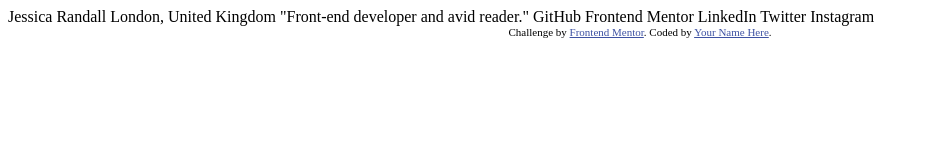
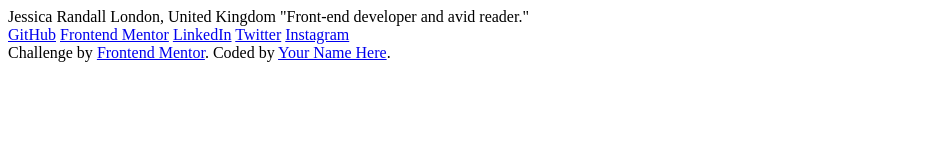
Before and after one commit to vitchet/fm-sociallinksprofile, a plain HTML site: page index.html in a window 1280 px wide. Shown: the whole page, without its empty margins (0-929 px from the left). Drawn offline with Linux system fonts and the light colour scheme.

Commit message:
Added html and starting css.

```diff
--- /dev/null
+++ b/css/style.css
@@ -0,0 +1,55 @@
+@font-face {
+    font-family: "Inter";
+    src: url("./fonts/Inter-VariableFont_slnt,wght");
+}
+
+/* || RESET */
+
+* {
+    margin: 0;
+    padding: 0;
+    box-sizing: border-box;
+}
+
+img {
+    display: block;
+    width: 100%;
+    height: auto;
+}
+
+/* || VARIABLES */
+
+:root {
+    /* Colors */
+    --white: hsl(0, 0%, 100%);
+    --grey: hsl(0, 0%, 20%);
+    --dark-grey: hsl(0, 0%, 12%);
+    --off-black: hsl(0, 0%, 8%);
+
+    /* Static Values */
+    /* Note that values are presented without units. */
+    --screen-width-base: 375;
+    --screen-width-min: 320;
+    --screen-width-max: 770;
+    --font-size-base: 14;
+
+    /* Calculated Values */
+    --font-size-min: calc(var(--screen-width-min) / var(--screen-width-base) * var(--font-size-base) * 1px);
+    --font-size-max: calc(var(--screen-width-max) / var(--screen-width-base) * var(--font-size-base) * 1px);
+    --font-size-val: calc(100vw / var(--screen-width-base) * var(--font-size-base));
+
+    --body-padding: 1.5rem;
+
+    --width-min: calc(((var(--screen-width-min) * 1px) - (var(--body-padding) * 2)));
+    --width-max: calc(((var(--screen-width-max) * 1px) - (var(--body-padding) * 2)));
+    --width-val: calc(100vw - (var(--body-padding) * 2));
+}
+
+.attribution {
+    font-size: 11px;
+    text-align: center;
+}
+
+.attribution a {
+    color: hsl(228, 45%, 44%);
+}
--- a/index.html
+++ b/index.html
@@ -1,8 +1,10 @@
 <!DOCTYPE html>
 <html lang="en">
+
 <head>
   <meta charset="UTF-8">
-  <meta name="viewport" content="width=device-width, initial-scale=1.0"> <!-- displays site properly based on user's device -->
+  <meta name="viewport" content="width=device-width, initial-scale=1.0">
+  <!-- displays site properly based on user's device -->
 
   <link rel="icon" type="image/png" sizes="32x32" href="./assets/images/favicon-32x32.png">
 
@@ -10,25 +12,32 @@
 
   <!-- Feel free to remove these styles or customise in your own stylesheet 👍 -->
   <style>
-    .attribution { font-size: 11px; text-align: center; }
-    .attribution a { color: hsl(228, 45%, 44%); }
+
   </style>
 </head>
+
 <body>
+  <article class="social-links-profile-component">
+    <section>
+      Jessica Randall
+      London, United Kingdom
+      "Front-end developer and avid reader."
+    </section>
 
-  Jessica Randall
-  London, United Kingdom
-  "Front-end developer and avid reader."
+    <nav>
+      <a href=#>GitHub</a>
+      <a href=#>Frontend Mentor</a>
+      <a href=#>LinkedIn</a>
+      <a href=#>Twitter</a>
+      <a href=#>Instagram</a>
+    </nav>
 
-  GitHub
-  Frontend Mentor
-  LinkedIn
-  Twitter
-  Instagram
+  </article>
 
   <div class="attribution">
     Challenge by <a href="https://www.frontendmentor.io?ref=challenge" target="_blank">Frontend Mentor</a>.
     Coded by <a href="#">Your Name Here</a>.
   </div>
 </body>
+
 </html>
```
